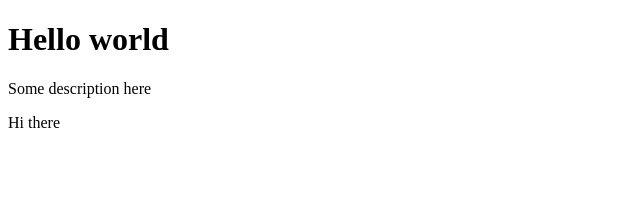
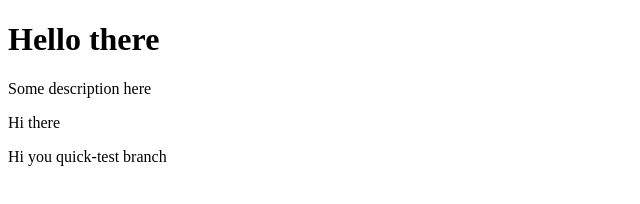
Before and after one commit to islomabdullaev/demo-repo, a plain HTML site: page index.html in a window 1280 px wide. Shown: the whole page, without its empty margins (0-640 px from the left). Drawn offline with Linux system fonts and the light colour scheme.

Commit message:
added hi you to another branch

```diff
--- a/index.html
+++ b/index.html
@@ -7,8 +7,9 @@
     <title>Document</title>
 </head>
 <body>
-    <h1>Hello world</h1>
+    <h1>Hello there</h1>
     <p>Some description here</p>
     <p>Hi there</p>
+    <p>Hi you quick-test branch</p>
 </body>
 </html>
```
